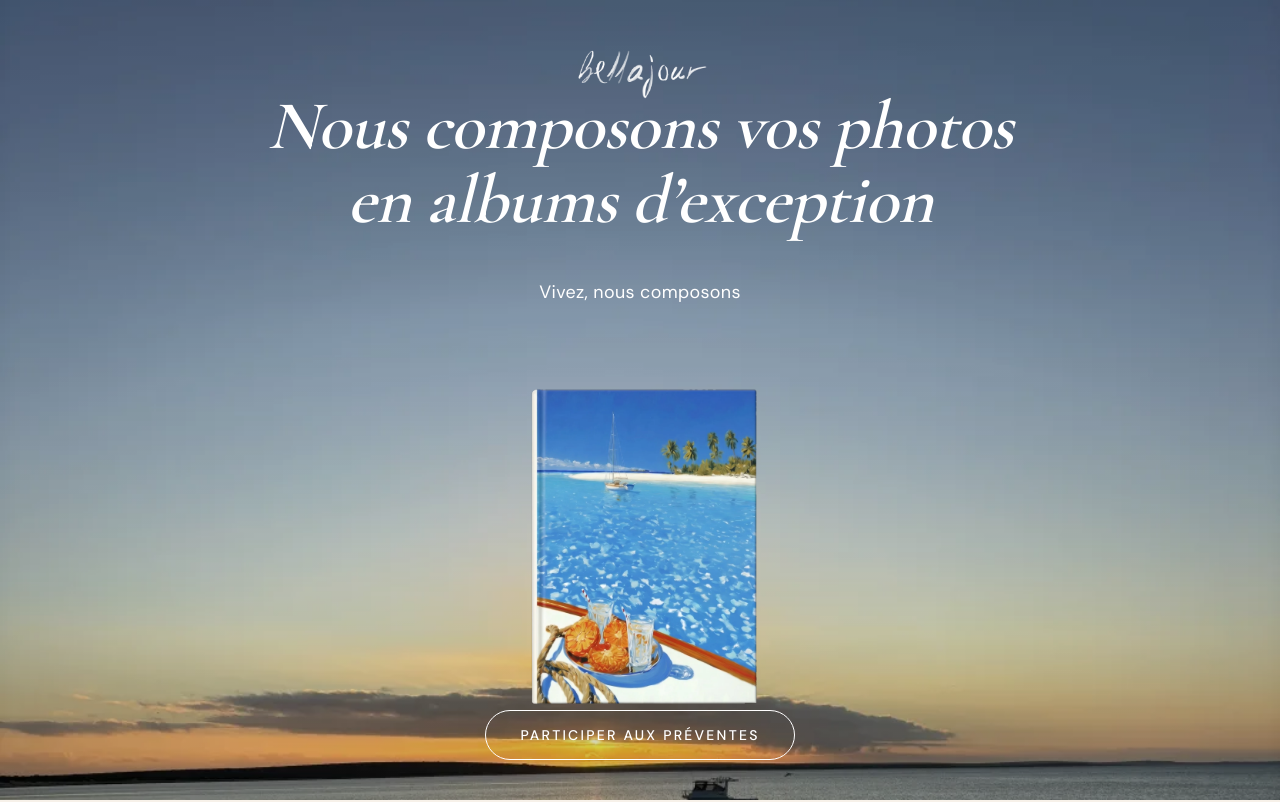
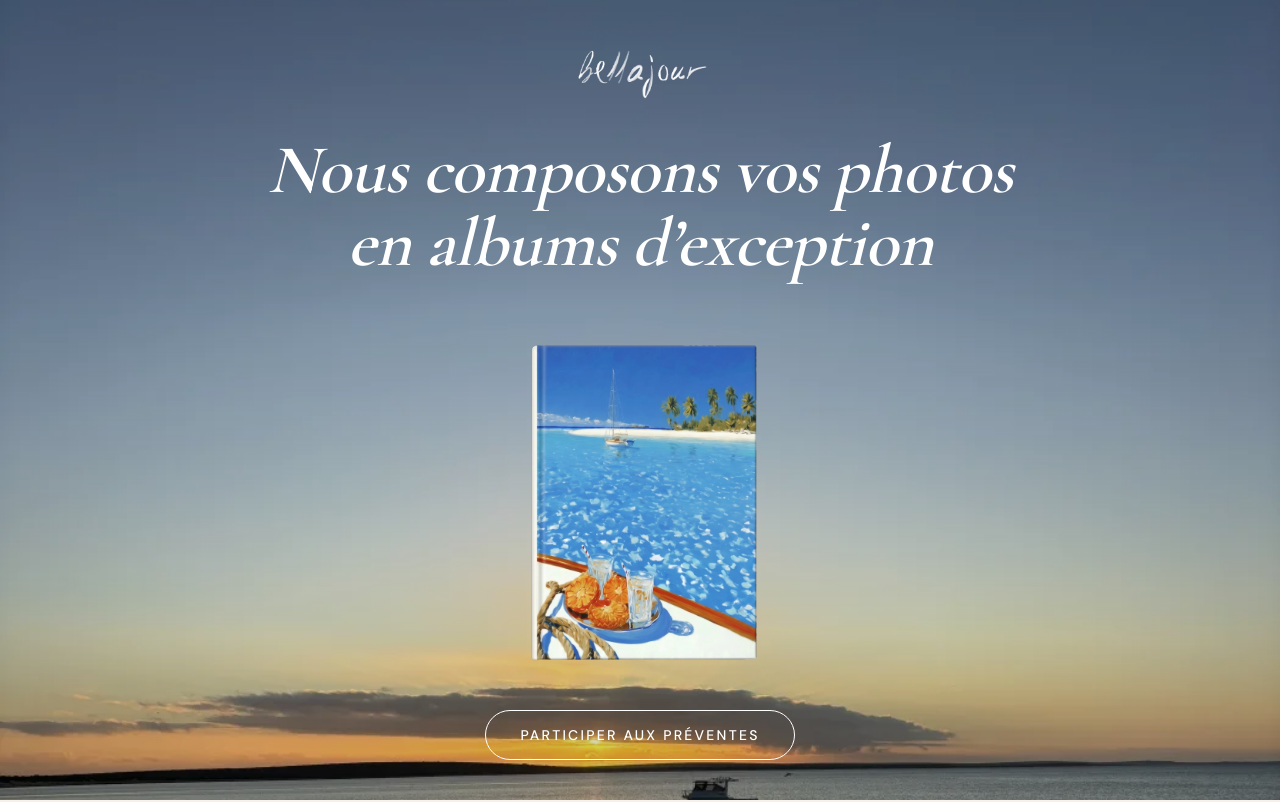
Before and after one commit to Lecrackerssurlepot/bellajour-prelaunch, a Next.js app: page /preventes in a window 1280 px wide. Shown: the top 802 px of the page. Built offline with nearby package versions, Linux system fonts and the light colour scheme; no server answers.

Commit message:
fix(prevente): sous-titre masqué desktop, conservé mobile
Co-Authored-By: Claude Opus 4.8 (1M context) <noreply@anthropic.com>

```diff
--- a/src/app/preventes/S1Hero.tsx
+++ b/src/app/preventes/S1Hero.tsx
@@ -78,9 +78,6 @@ export default function S1Hero() {
             <span className="s1-title-line">Nous composons vos photos</span>
             <span className="s1-title-line">en albums d’exception</span>
           </h1>
-          {/* Sous-titre DESKTOP — entre titre et album. Masqué en mobile (le
-              sous-titre mobile reste celui de .s1-bottom → layout mobile inchangé). */}
-          <p className="s1-subtitle s1-subtitle--top">Vivez, nous composons</p>
           <img
             className="s1-album"
             src="/images/Mockup-Album-transparent.webp"
--- a/src/app/preventes/s1-hero.css
+++ b/src/app/preventes/s1-hero.css
@@ -134,19 +134,12 @@
   letter-spacing: 0.02em;
   color: #ffffff;
   /* Filet de sécurité contraste sur fond sable/mer clair — subtil, pas de halo.
-     (Conservé pour le sous-titre MOBILE de .s1-bottom ; retiré en desktop ci-dessous.) */
+     (Sous-titre affiché en mobile uniquement ; masqué en desktop ci-dessous.) */
   text-shadow: 0 1px 4px rgba(0, 0, 0, 0.35);
 }
 
-/* Sous-titre DESKTOP (entre titre et album) : masqué par défaut → mobile inchangé.
-   Sans ombre portée (aucun effet) sur desktop. */
-.s1-subtitle--top {
-  display: none;
-  text-shadow: none;
-}
+/* Desktop : sous-titre masqué (conservé dans le DOM pour le mobile). */
 @media (min-width: 768px) {
-  /* Desktop : ordre logo → titre → sous-titre → album → CTA. */
-  .s1-subtitle--top { display: block; }
   .s1-bottom .s1-subtitle { display: none; }
 }
 
```
